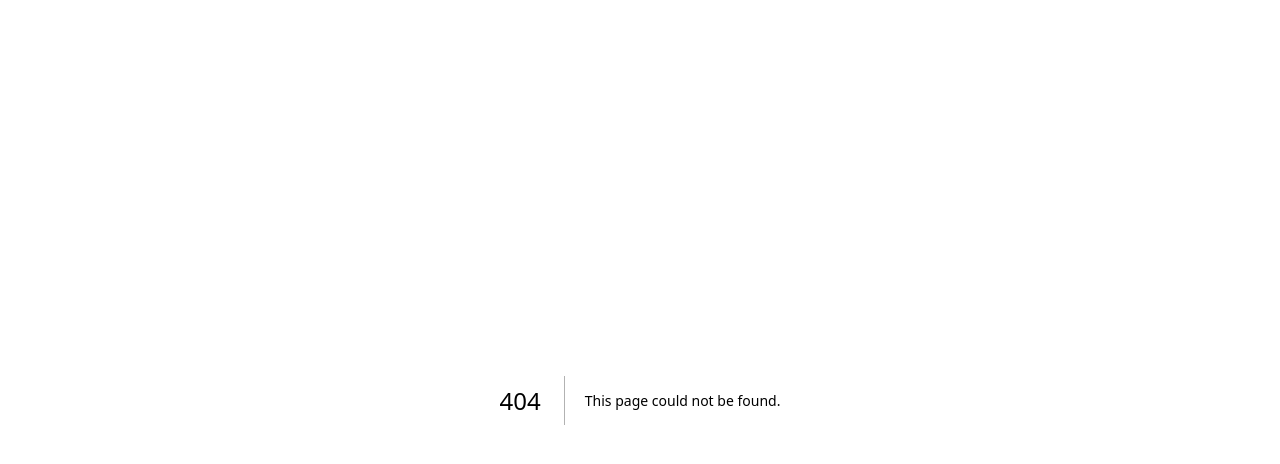
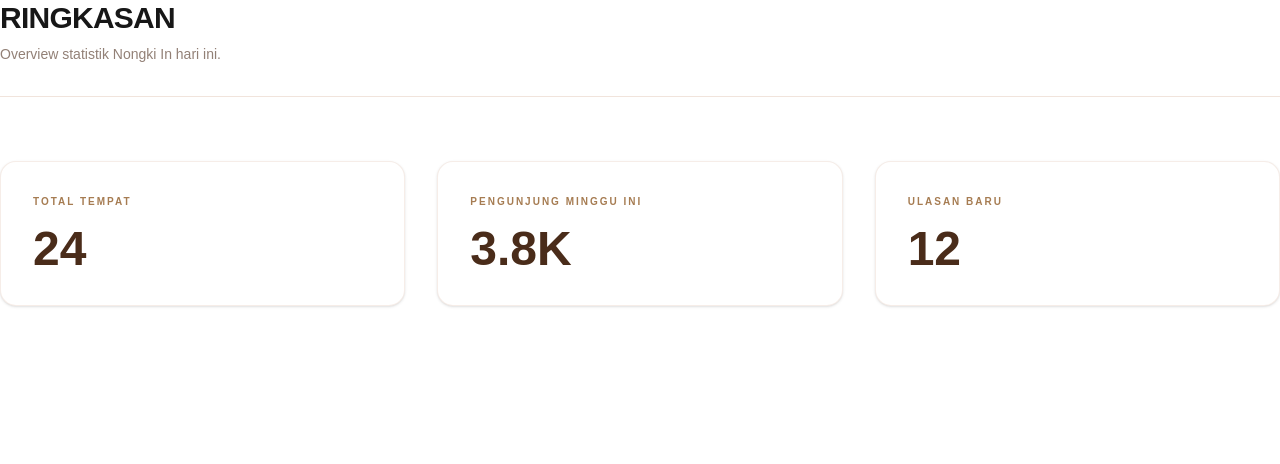
Before and after one commit to ALFADHANI284/Web_Nongki, a Next.js app: page /admin in a window 1280 px wide. Before the commit this address had no page. Shown: the top 464 px of the page. Built offline with nearby package versions, Linux system fonts and the light colour scheme.

Commit message:
Feat(admin): tambah tampilan awal untuk dashboard admin

```diff
--- /dev/null
+++ b/app/admin/page.tsx
@@ -0,0 +1,28 @@
+"use client";
+
+export default function AdminRingkasan() {
+  return (
+    <>
+      <header className="flex flex-col md:flex-row justify-between items-start md:items-end gap-6 mb-16 pb-8 border-b border-[#D1A68A]/30">
+        <div className="space-y-2">
+          <h1 className="text-3xl font-black tracking-tight uppercase">RINGKASAN</h1>
+          <p className="text-sm text-[#4A2C1A]/60 font-medium">Overview statistik Nongki In hari ini.</p>
+        </div>
+      </header>
+
+      {/* STATS CARDS */}
+      <div className="grid grid-cols-1 md:grid-cols-3 gap-8 mb-16">
+        {[
+          { label: 'TOTAL TEMPAT', value: '24' },
+          { label: 'PENGUNJUNG MINGGU INI', value: '3.8K' },
+          { label: 'ULASAN BARU', value: '12' },
+        ].map((stat, i) => (
+          <div key={i} className="bg-white border border-[#D1A68A]/20 p-8 rounded-2xl shadow-sm space-y-4">
+            <p className="text-[10px] font-bold tracking-[0.2em] text-[#A67C52] uppercase">{stat.label}</p>
+            <h2 className="text-5xl font-black text-[#4A2C1A]">{stat.value}</h2>
+          </div>
+        ))}
+      </div>
+    </>
+  );
+}
```
